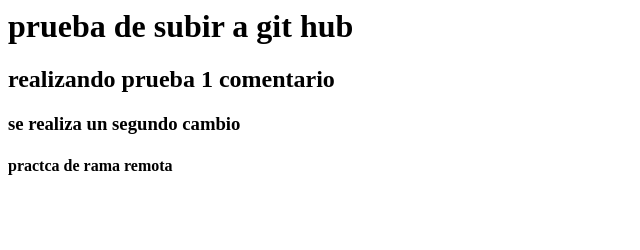
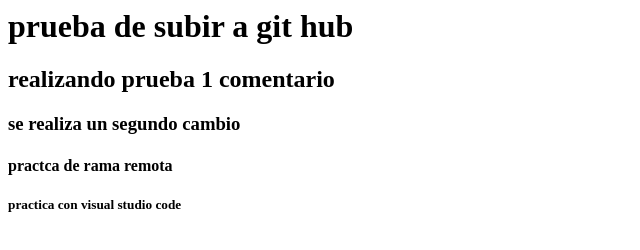
Before and after one commit to e3core/curso, a plain HTML site: page index.html in a window 1280 px wide. Shown: the whole page, without its empty margins (0-640 px from the left). Drawn offline with Linux system fonts and the light colour scheme.

Commit message:
primer commit desde VSC

```diff
--- a/index.html
+++ b/index.html
@@ -2,3 +2,4 @@
 <h2>realizando prueba 1 comentario</h2>
 <h3>se realiza un segundo cambio</h3>
 <h4>practca de rama remota</h4>
+<h5>practica con visual studio code</h5>
```
